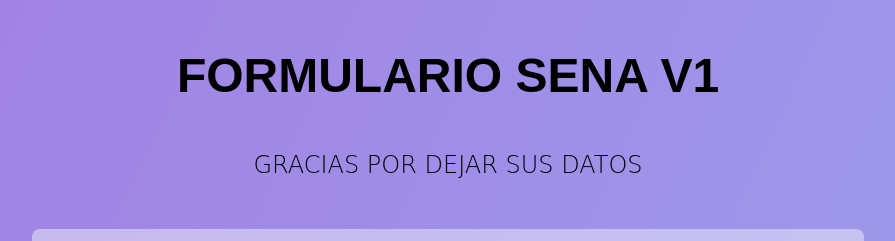
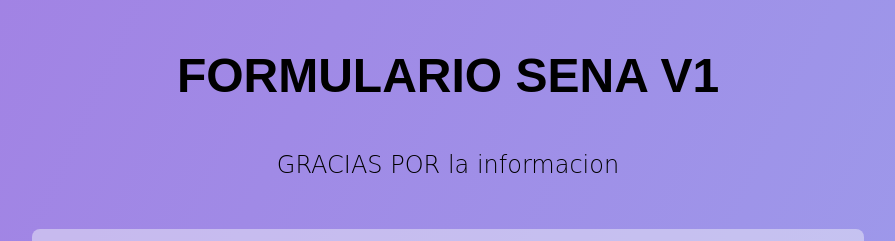
Before and after one commit to Nicolas8489/nicolas, a plain HTML site: page index.html in a window 1280 px wide. Shown: the top 241 px of the page, without its empty margins (192-1087 px from the left). Drawn offline with Linux system fonts and the light colour scheme.

Commit message:
se cambio la variable p  a gracias por la informacion

```diff
--- a/index.html
+++ b/index.html
@@ -9,7 +9,7 @@
 <body>
     <h1 id="title">FORMULARIO SENA V1</h1>
     <p id="description">
-      GRACIAS POR DEJAR SUS DATOS
+      GRACIAS POR la informacion
     </p>
     <form id="survey-form">
       <fieldset>
```
